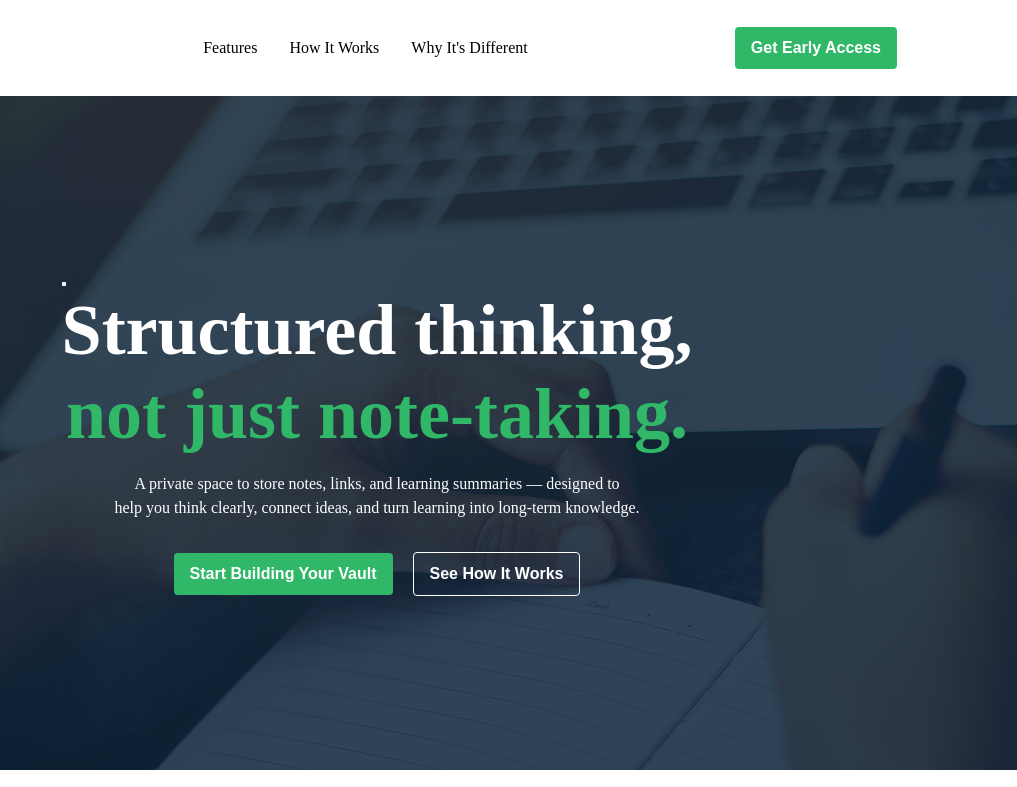
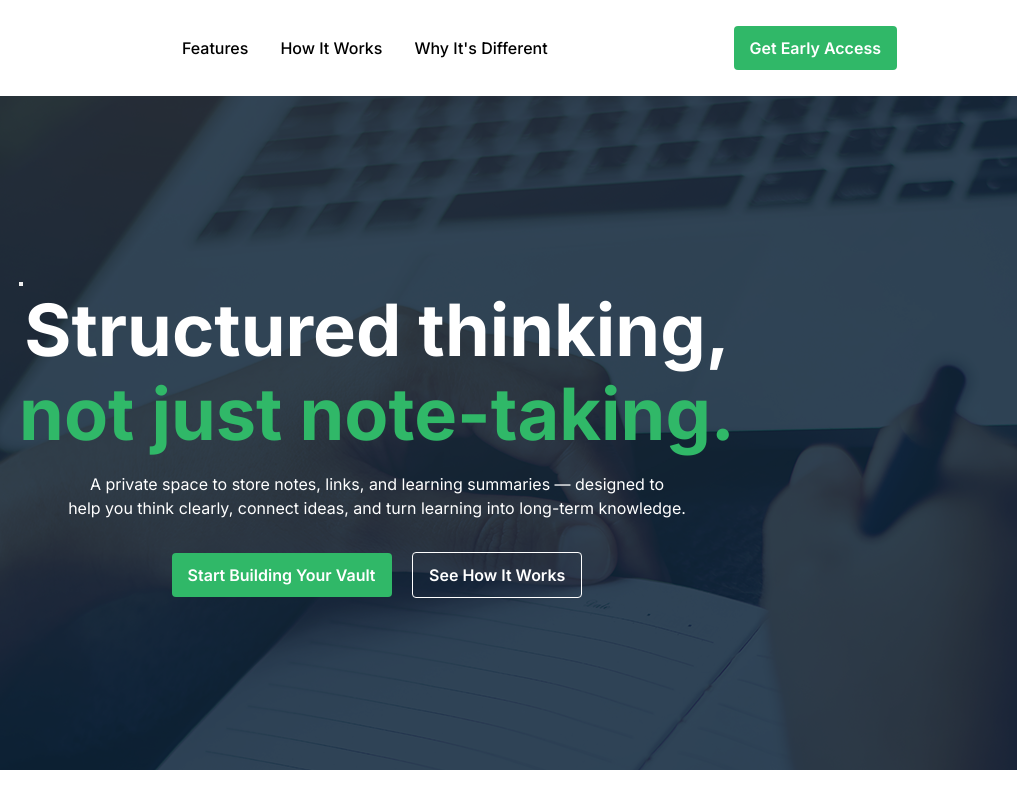
Before and after one commit to SazidHasan2003/B13-A01-Knowledge-Vault-main, a plain HTML site: page index.html in a window 1280 px wide. Shown: the top 787 px of the page, 263-1280 px from the left. Drawn offline with Linux system fonts and the light colour scheme.

Commit message:
adding font and fixing the navbar

```diff
--- a/index.html
+++ b/index.html
@@ -4,6 +4,12 @@
     <meta charset="UTF-8" />
     <meta name="viewport" content="width=device-width, initial-scale=1.0" />
     <title>Knowledge Vault</title>
+    <link rel="preconnect" href="https://fonts.googleapis.com" />
+    <link rel="preconnect" href="https://fonts.gstatic.com" crossorigin />
+    <link
+      href="https://fonts.googleapis.com/css2?family=Inter:ital,opsz,wght@0,14..32,100..900;1,14..32,100..900&display=swap"
+      rel="stylesheet"
+    />
     <link rel="stylesheet" href="./style.css" />
   </head>
   <body>
@@ -12,13 +18,15 @@
         <!--====== Navbar starts ====== -->
         <nav>
           <div class="nav-logo">
-            <img src="./assets/logo-navbar.png" alt="" />
+            <a href="#"
+              ><img src="./assets/logo-navbar.png" alt="navbar logo"
+            /></a>
           </div>
           <div class="nav-content">
             <ul>
-              <li>Features</li>
-              <li>How It Works</li>
-              <li>Why It's Different</li>
+              <li><a href="#">Features</a></li>
+              <li><a href="#">How It Works</a></li>
+              <li><a href="#">Why It's Different</a></li>
             </ul>
           </div>
           <div class="nav-btn">
--- a/style.css
+++ b/style.css
@@ -3,6 +3,7 @@
   padding: 0;
   box-sizing: border-box;
   /* background-color: rgba(251, 251, 251, 1); */
+  font-family: "Inter", sans-serif;
 }
 
 /* shared style */
@@ -44,6 +45,11 @@
 .nav-content ul li {
   list-style: none;
 }
+.nav-content ul li a {
+  text-decoration: none;
+  color: #000000;
+  font-weight: 500;
+}
 
 .hero {
   width: 100%;
@@ -55,9 +61,6 @@
   display: flex;
   align-items: center;
   justify-content: center;
-}
-
-.hero-content {
 }
 
 .hero-content h1 {
```
